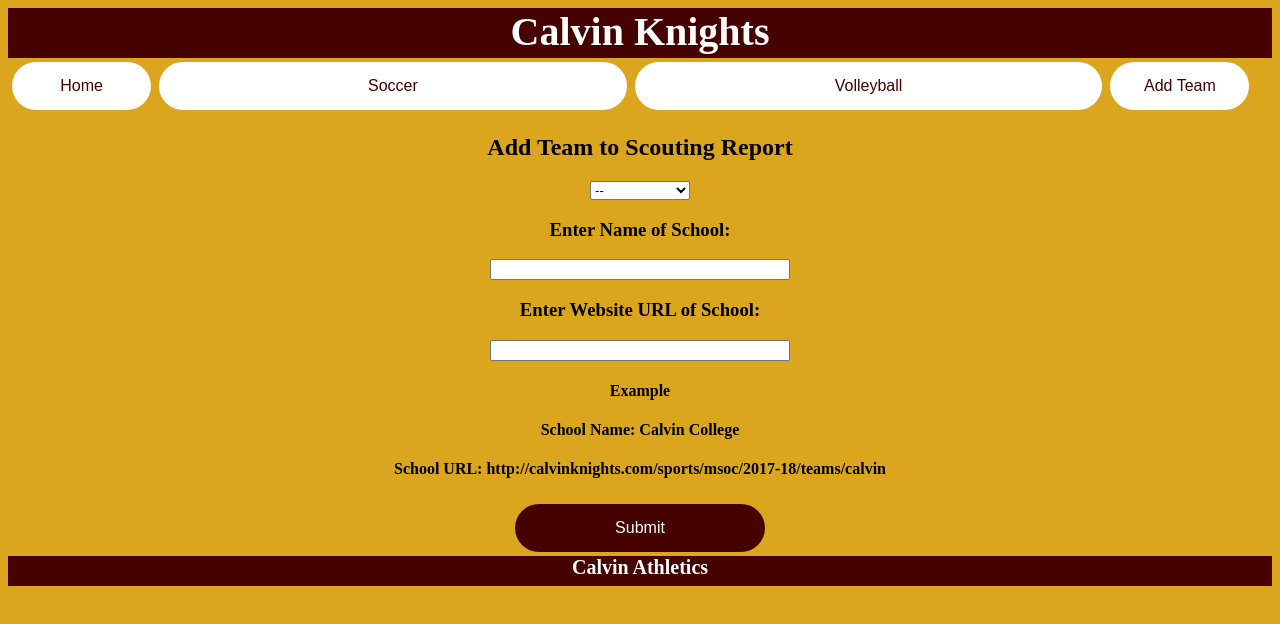
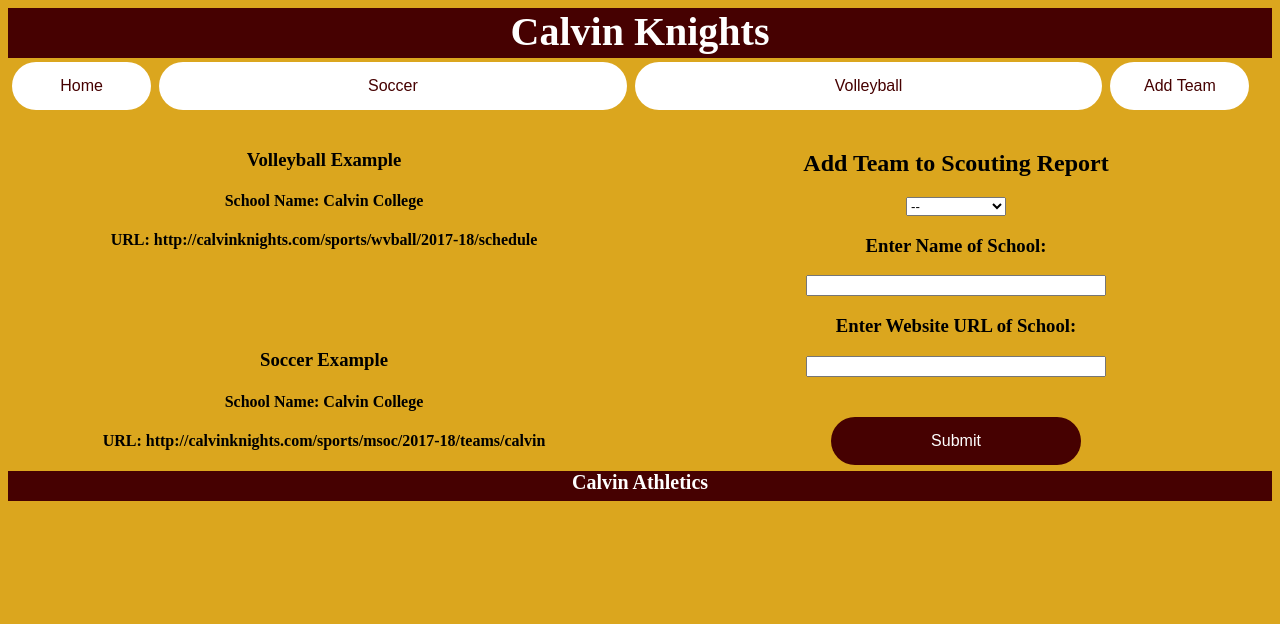
Before and after one commit to EthanMitchSeniorProject/WebApp, a React app: page / in a window 1280 px wide. Both pictures are taken after a click on the input "Add Team". Built offline with nearby package versions, Linux system fonts and the light colour scheme.

Commit message:
Small features

```diff
--- a/app/css/base.css
+++ b/app/css/base.css
@@ -373,6 +373,22 @@
 
 .add_team_view {
     text-align: center;
+    display: flex;
+    flex-flow: row;
+}
+
+.add_team_instructions {
+    flex: 1 1 50%;
+    order: 1;
+}
+
+.add_team_form {
+    flex: 1 1 50%;
+    order: 2;
+}
+
+.instructions_vball {
+    margin-bottom: 100px;
 }
 
 .sportSelector {
@@ -387,10 +403,15 @@
     width: 300px;
 }
 
+.add_teamh3 {
+    display: block;
+}
+
 .add_teamh4 {
     display: block;
 }
 
 .add_team_submit_button {
     width: 250px;
+    margin-top: 40px;
 }
--- a/app/scripts/add_team_view.js
+++ b/app/scripts/add_team_view.js
@@ -16,6 +16,19 @@
     render = () => {
         return (
             <div className={base_styles.add_team_view}>
+                <div className={base_styles.add_team_instructions}>
+                    <div className={base_styles.instructions_vball}>
+                        <h3 className={base_styles.add_teamh3}>Volleyball Example</h3>
+                        <h4 className={base_styles.add_teamh4}>School Name: Calvin College</h4>
+                        <h4 className={base_styles.add_teamh4}>URL: http://calvinknights.com/sports/wvball/2017-18/schedule</h4>
+                    </div>
+                    <div>
+                        <h3 className={base_styles.add_teamh3}>Soccer Example</h3>
+                        <h4 className={base_styles.add_teamh4}>School Name: Calvin College</h4>
+                        <h4 className={base_styles.add_teamh4}>URL: http://calvinknights.com/sports/msoc/2017-18/teams/calvin</h4>
+                    </div>
+                </div>
+                <div className={base_styles.add_team_form}>
                     <h2>Add Team to Scouting Report</h2>
                     <select className={base_styles.sportSelector}>
                         <option value="">--</option>
@@ -26,12 +39,9 @@
                     <input className={base_styles.inputTeamNameItem} type="text" name="Team Name"/>
                     <h3>Enter Website URL of School:</h3>
                     <input className={base_styles.inputTeamURLItem} type="text" name="Team URL"/>
-                <div>
-                    <h4 className={base_styles.add_teamh4}>Example</h4>
-                    <h4 className={base_styles.add_teamh4}>School Name: Calvin College</h4>
-                    <h4 className={base_styles.add_teamh4}>School URL: http://calvinknights.com/sports/msoc/2017-18/teams/calvin</h4>
+                    <br></br>
+                    <button className={base_styles.add_team_submit_button} onClick={this.handleSubmit}>Submit</button>
                 </div>
-                <button className={base_styles.add_team_submit_button} onClick={this.handleSubmit}>Submit</button>
             </div>
         )
     }
--- a/server.js
+++ b/server.js
@@ -175,6 +175,11 @@
 	queryRunner.runQuery(query, send_data_callback, res);
 });
 
+app.get('/vball/teams/:rotation/:game_id/servers', function(req, res) {
+	let query = "SELECT DISTINCT vball_player.name FROM vball_player, vball_play WHERE vball_play.game_id = " + req.params.game_id + " AND vball_play.rotation = " + req.params.rotation + " AND vball_play.server_id = vball_player.id;";
+	queryRunner.runQuery(query, send_data_callback, res);
+});
+
 app.use('/', express.static(path.join(__dirname, 'dist')))
 
 //This is specifically setup for Heroku use
```
Lines whose indentation alone changed are shown as unchanged.
